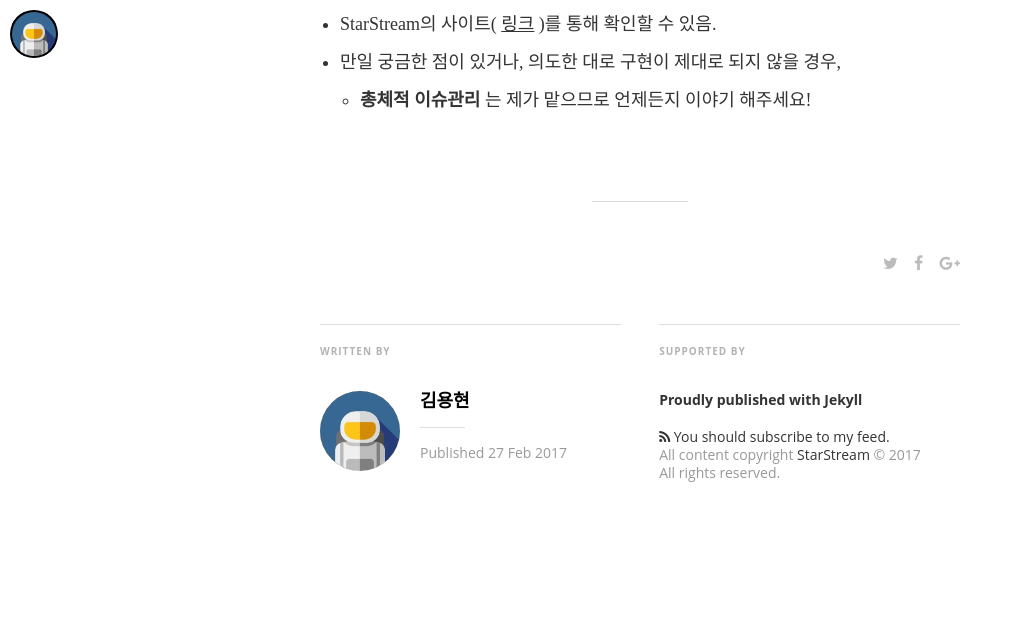
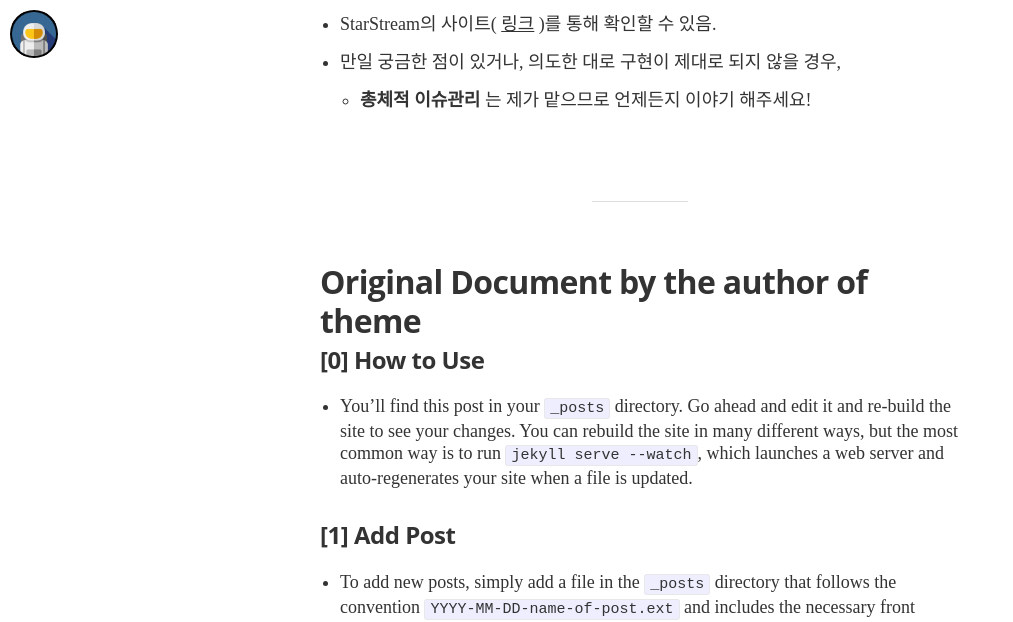
Before and after one commit to KPOPHEREFAN/starstreamofficial.github.com, a Jekyll site: the page built from _posts/2017-02-27-welcome-to-jekyll.md, in a window 1280 px wide and 1400 px high, scrolled down 3997 px, cut to the strip 0-622 px from the top of the window. Shown: the whole strip, without its empty margins (0-1013 px from the left). Built offline with Jekyll 4.4.1, drawn with Linux system fonts in a browser that asks for light colours; nearby versions of some CDN libraries; some web fonts are replaced; comment, search, counter and statistics services are not loaded; some of the changed text lies outside the part shown.

Commit message:
404 update (issue #5)

```diff
--- a/_posts/2017-02-27-welcome-to-jekyll.md
+++ b/_posts/2017-02-27-welcome-to-jekyll.md
@@ -101,14 +101,16 @@ author_profile_img: /assets/images/profile_img/yhk_profile_1.jpg
     - **총체적 이슈관리** 는 제가 맡으므로 언제든지 이야기 해주세요!
 
 ---
-<!--
-## How to Use
+
+## Original Document by the author of theme
+
+### [0] How to Use
   - You’ll find this post in your `_posts` directory. Go ahead and edit it and re-build the site to see your changes. You can rebuild the site in many different ways, but the most common way is to run `jekyll serve --watch`, which launches a web server and auto-regenerates your site when a file is updated.
 
-## Add Post
+### [1] Add Post
   - To add new posts, simply add a file in the `_posts` directory that follows the convention `YYYY-MM-DD-name-of-post.ext` and includes the necessary front matter. Take a look at the source for this post to get an idea about how it works.
 
-## Snippets
+### [2] Snippets
   - Jekyll also offers powerful support for code snippets:
 
 {% highlight ruby %}
@@ -130,7 +132,7 @@ Check out the [Jekyll docs][jekyll] for more info on how to get the most out of
    <section class="poweredby">Made with <a href="http://jekyllrb.com"> Jekyll</a></section>
   </div>
 </footer>
-{% endhighlight %} -->
+{% endhighlight %}
 
 
 [jekyll]:      http://jekyllrb.com
```
Also changed, not shown: 404.html (+42 -3 lines), assets/images/resources/here_fan_logo.png (added), assets/images/resources/lovely_yerin.gif (added), 2 other files.
